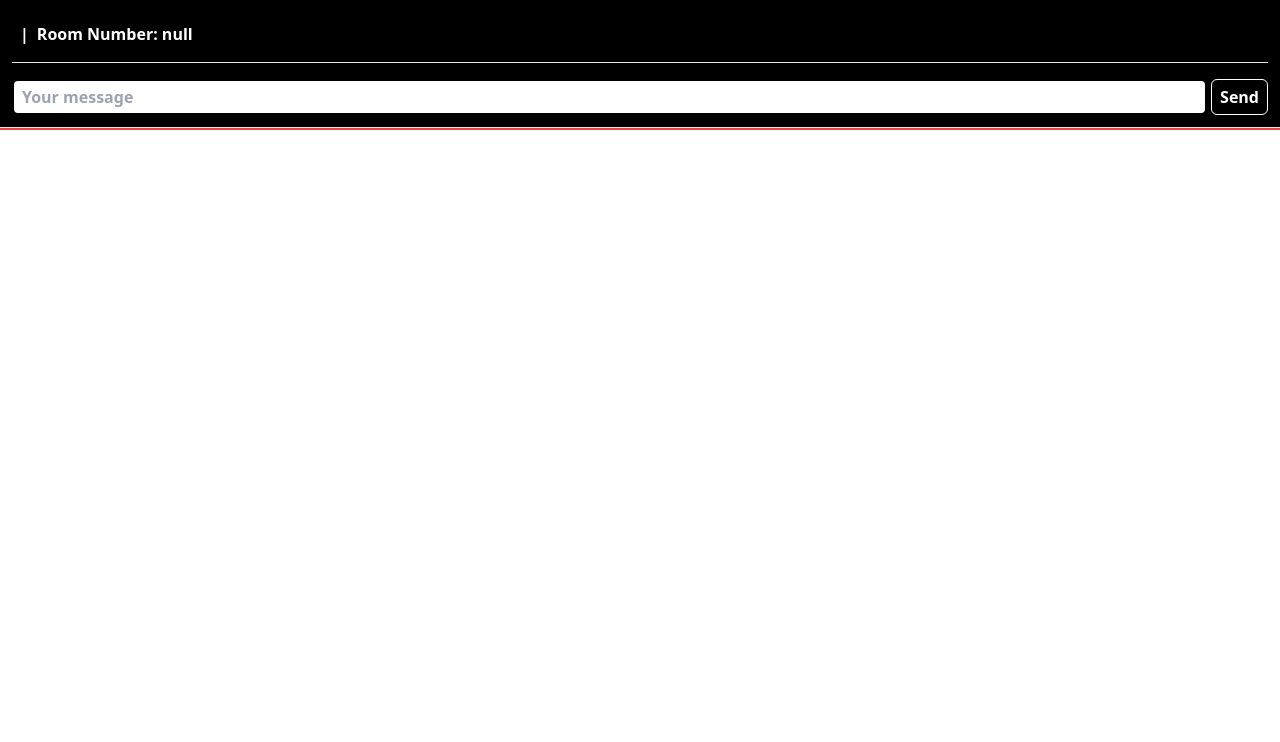
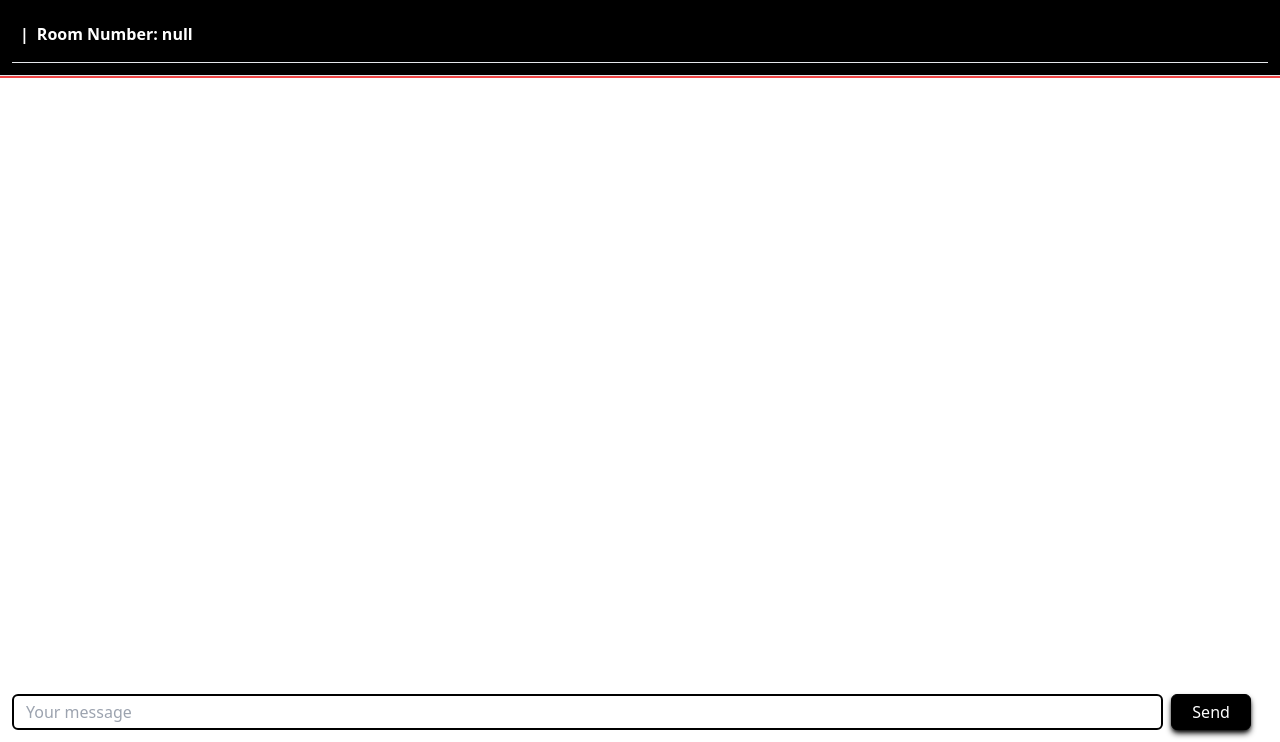
Before and after one commit to MythOfSisyphus/Chat_App, a website: page public/chat.html in a window 1280 px wide. Shown: the part 58-800 px from the top of the page. Drawn offline with nearby package versions, Linux system fonts and the light colour scheme; no server answers.

Commit message:
Fixed message box in bottom of the screen

```diff
--- a/public/chat.html
+++ b/public/chat.html
@@ -49,11 +49,6 @@
         </div>
 
         <hr class="bg-white text-white h-[1px]">
-
-        <div class="flex space-x-1 bottom-2">
-            <input id="message" class="success text-black w-full rounded-md px-2 py-1" placeholder="Your message">
-            <button id="sendBtn" class=" border border-white px-2 py-1 rounded-md shadow-md shadow-black">Send</button>
-        </div>
     </header>
 
 
@@ -66,6 +61,10 @@
         <div id="messages" class="space-y-1 mb-10 pb-28"></div>
     </section>
 
+    <div class="flex fixed py-1 px-[6px] lg:px-3  w-screen space-x-1 lg:space-x-2 bottom-2">
+        <input id="message" class="success text-black lg:px-3 w-11/12 rounded-md px-2 py-1" placeholder="Your message">
+        <button id="sendBtn" class=" border md:px-4 lg:px-5  border-black bg-black text-white px-2 py-1 rounded-md shadow-md shadow-black">Send</button>
+    </div>
 
     <!-- Scripts -->
     <!-- Socket.io' script which is required for server -->
```
